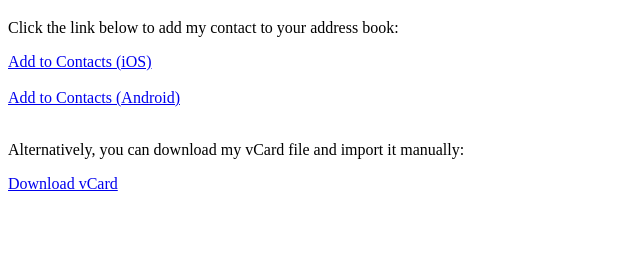
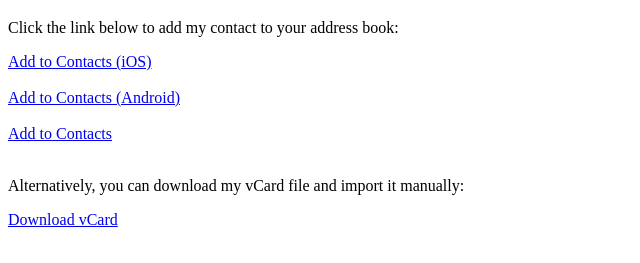
Before and after one commit to sanjay48m/sanjaycont, a plain HTML site: page index.html in a window 1280 px wide. Shown: the part 61-324 px from the top of the page, without its empty margins (0-640 px from the left). Drawn offline with Linux system fonts and the light colour scheme.

Commit message:
Update index.html

```diff
--- a/index.html
+++ b/index.html
@@ -20,6 +20,10 @@
 
   <br><br>
 
+  <a href="https://raw.githubusercontent.com/your-username/your-repo-name/master/contact.vcf" download type="text/vcard">Add to Contacts</a>
+
+   <br><br>
+
   <p>Alternatively, you can download my vCard file and import it manually:</p>
 
   <a href="contact.vcf" download>Download vCard</a>
```
